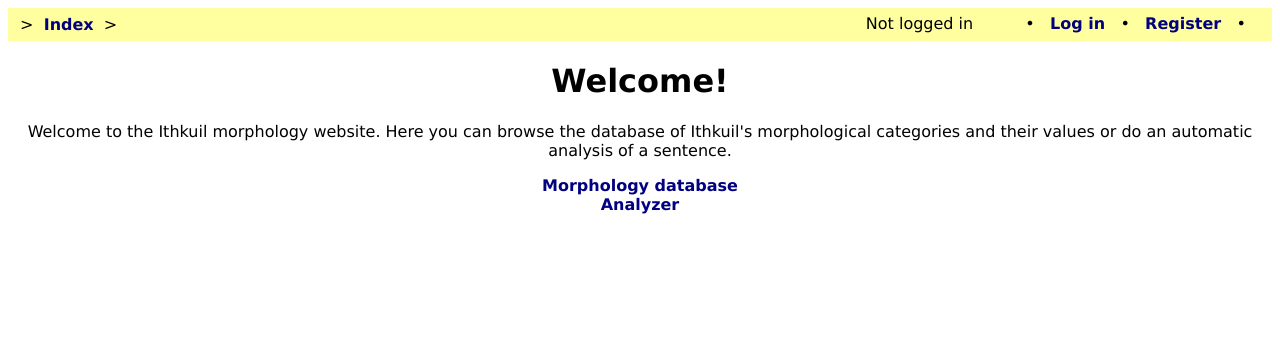
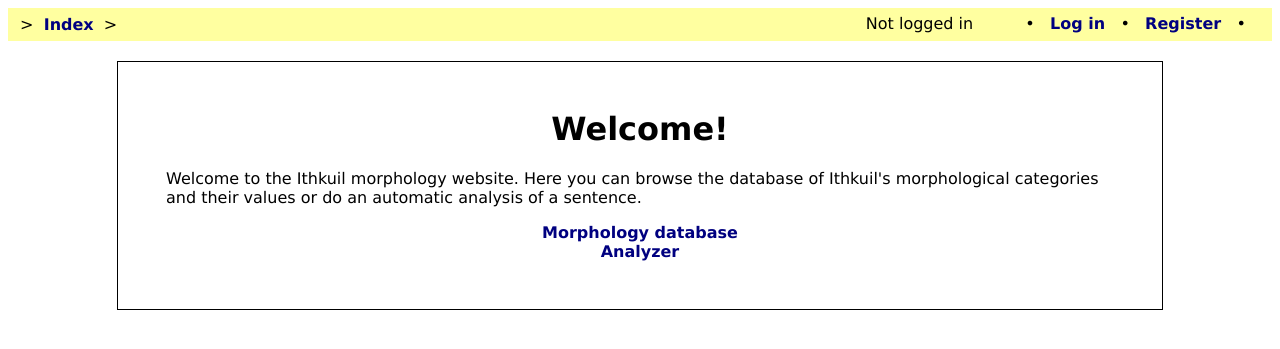
Before and after one commit to fizyk20/ithkuil, a Django app: template morphology/templates/morphology/index.html in a window 1280 px wide. Shown: the top 349 px of the page. Run offline with Django 3.2, Linux system fonts and the light colour scheme; the template is opened without the code that fills it, so the values that code supplies are empty.

Commit message:
Changes in layout

```diff
--- a/morphology/static/morphology/style.css
+++ b/morphology/static/morphology/style.css
@@ -2,6 +2,10 @@ body {
 	background-color: #FFFFFF;
 	font-family: verdana;
 	font-size: 12pt;
+}
+
+h1 {
+	margin-top: 0px;
 }
 
 a {
--- a/morphology/templates/base.html
+++ b/morphology/templates/base.html
@@ -23,6 +23,8 @@
 </table>
 <div class="breadcrumbs">{% block breadcrumbs %}&nbsp;{% endblock %}</div>
 </div>
+<div style="width: {% block width %}75%{% endblock %}; border: 1px solid black; padding: 3em; margin-left: auto; margin-right: auto;">
 {% block content %}{% endblock %}
+</div>
 </body>
 </html>
--- a/morphology/templates/morphology/index.html
+++ b/morphology/templates/morphology/index.html
@@ -9,10 +9,8 @@
 {% endblock %}
 
 {% block content %}
-<center><div width="75%">
 <center><h1>Welcome!</h1></center>
 <p>Welcome to the Ithkuil morphology website. Here you can browse the database of Ithkuil's morphological categories and their values or do an automatic analysis of a sentence.</p>
 <center><a href="{% url 'morphology:index' %}">Morphology database</a><br/>
 <a href="{% url 'analyzer:index' %}">Analyzer</a></center>
-</div></center>
 {% endblock %}
```
